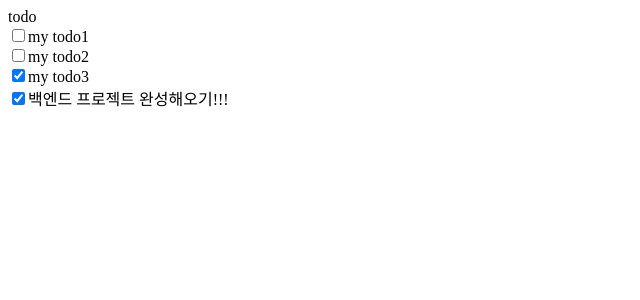
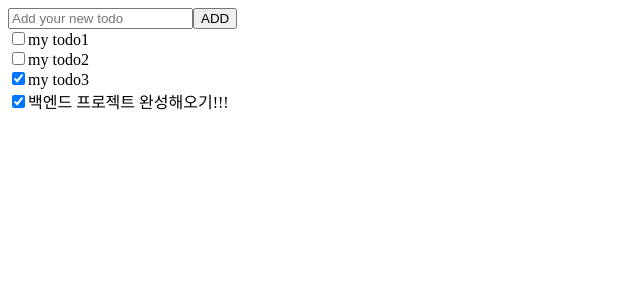
Before and after one commit to hoonsdev/sesac-ydp5-todo, a React (Create React App) app in the folder client/: page / in a window 1280 px wide. Shown: the top 300 px of the page, without its empty margins (0-640 px from the left). Built offline with nearby package versions, Linux system fonts and the light colour scheme.

Commit message:
feat: todo 하나 추가하기

```diff
--- a/client/src/App.js
+++ b/client/src/App.js
@@ -1,5 +1,6 @@
 import { useState } from 'react';
 import Todo from './components/Todo';
+import AddTodo from './components/AddTodo';
 
 function App() {
   const [todoItems, setTodoItems] = useState([
@@ -24,9 +25,14 @@ function App() {
       done: true,
     },
   ]);
+  const addItem = (newItem) => {
+    newItem.id = todoItems.length + 1;
+    newItem.done = false;
+    setTodoItems([...todoItems, newItem]);
+  };
   return (
     <div className="App">
-      todo
+      <AddTodo addItem={addItem} />
       {todoItems.map((item) => {
         return <Todo key={item.id} item={item} />;
       })}
--- /dev/null
+++ b/client/src/components/AddTodo.js
@@ -0,0 +1,22 @@
+import React, { useState } from 'react';
+
+export default function AddTodo({ addItem }) {
+  const [todoItem, setTodoItem] = useState({
+    title: '',
+  });
+  const onButtonClick = () => {
+    addItem(todoItem);
+    setTodoItem({ title: '' });
+  };
+  return (
+    <div className="AddTodo">
+      <input
+        type="text"
+        placeholder="Add your new todo"
+        value={todoItem.title}
+        onChange={(e) => setTodoItem({ title: e.target.value })}
+      />
+      <button onClick={onButtonClick}>ADD</button>
+    </div>
+  );
+}
```
